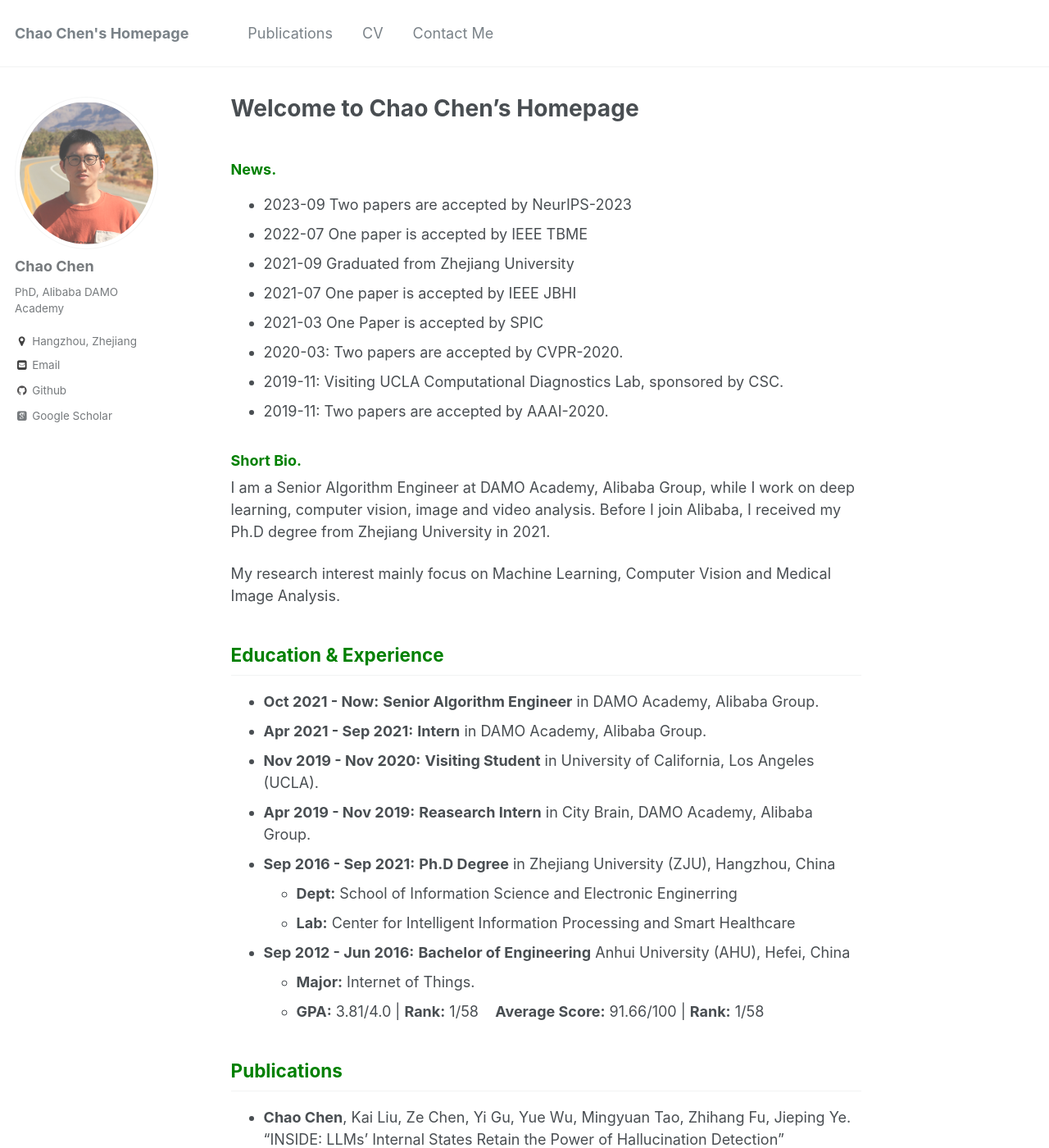
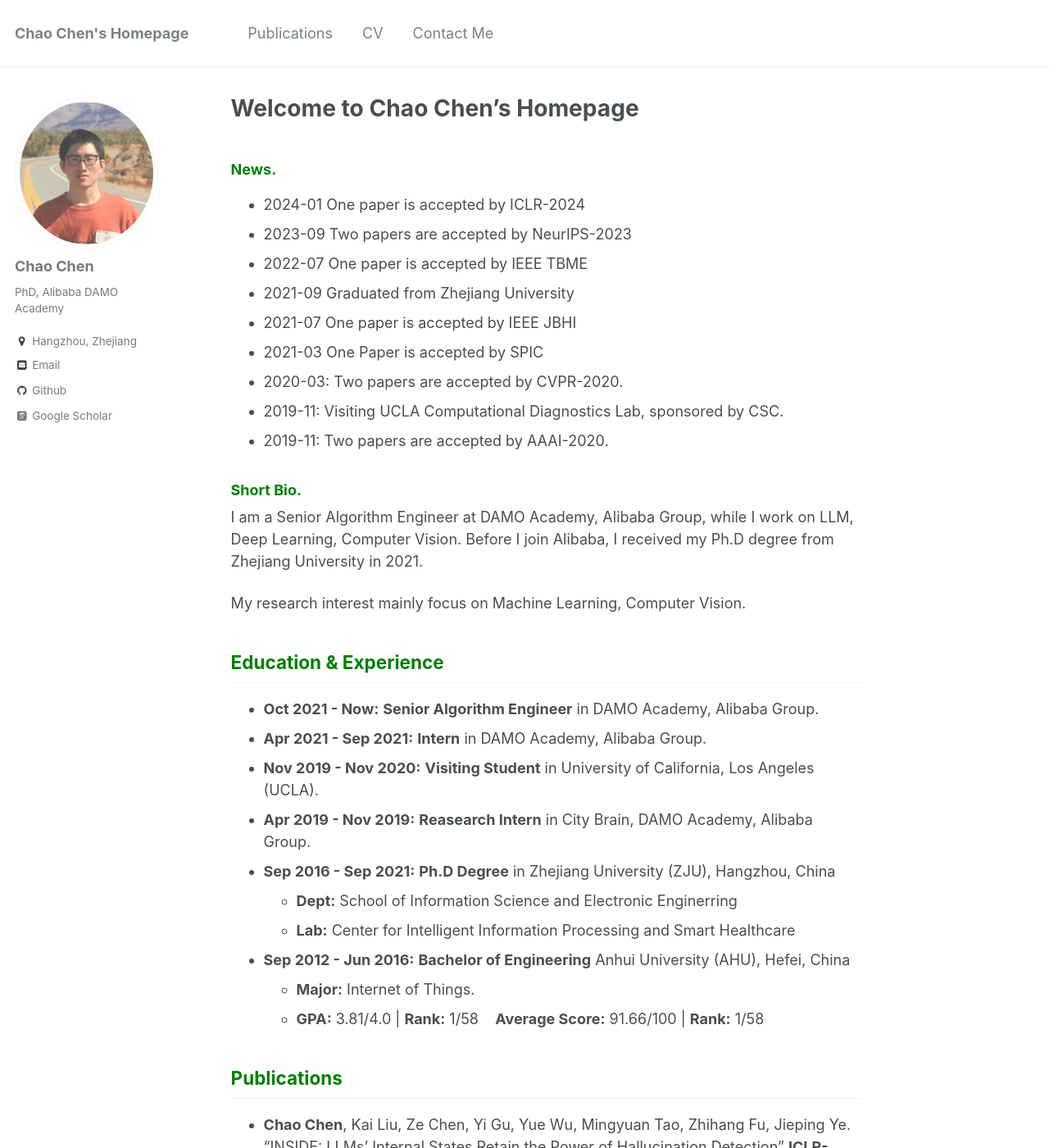
Before and after one commit to chenchao666/chenchao666.github.io, a Jekyll site: the page built from _pages/about.md, in a window 1280 px wide and 1400 px high. Shown: the whole window at 82% size. Built offline with Jekyll 4.4.1, drawn with Linux system fonts in a browser that asks for light colours; some web fonts are replaced; some of the changed text lies outside the part shown.

Commit message:
Update about.md

```diff
--- a/_pages/about.md
+++ b/_pages/about.md
@@ -9,6 +9,7 @@ redirect_from:
 ---
 
 ### <span style="color: green"> News. </span>
+* 2024-01 One paper is accepted by ICLR-2024
 * 2023-09 Two papers are accepted by NeurIPS-2023
 * 2022-07 One paper is accepted by IEEE TBME
 * 2021-09 Graduated from Zhejiang University
@@ -20,9 +21,9 @@ redirect_from:
 
 
 ### <span style="color: green"> Short Bio. </span>
-I am a Senior Algorithm Engineer at DAMO Academy, Alibaba Group, while I work on deep learning, computer vision, image and video analysis. Before I join Alibaba, I received my Ph.D degree from Zhejiang University in 2021.
+I am a Senior Algorithm Engineer at DAMO Academy, Alibaba Group, while I work on LLM, Deep Learning, Computer Vision. Before I join Alibaba, I received my Ph.D degree from Zhejiang University in 2021.
 
-My research interest mainly focus on Machine Learning, Computer Vision and Medical Image Analysis.
+My research interest mainly focus on Machine Learning, Computer Vision.
 
 
 ## <span style="color: green"> Education & Experience </span>
```
Also changed, not shown: other parts of _pages/about.md (+1 -1 lines).
